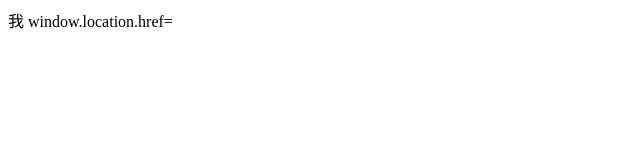
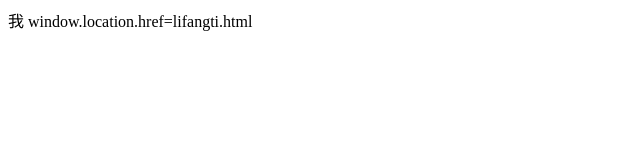
Before and after one commit to wishone/ccc.github.io, a plain HTML site: page index.html in a window 1280 px wide. Shown: the whole page, without its empty margins (0-640 px from the left). Drawn offline with Linux system fonts and the light colour scheme.

Commit message:
Update index.html

```diff
--- a/index.html
+++ b/index.html
@@ -1,7 +1,7 @@
 <html>
 <body>我
 <scrpit>
-window.location.href=
+window.location.href=lifangti.html
 </scrpit>
 </body>
 </html>
```
